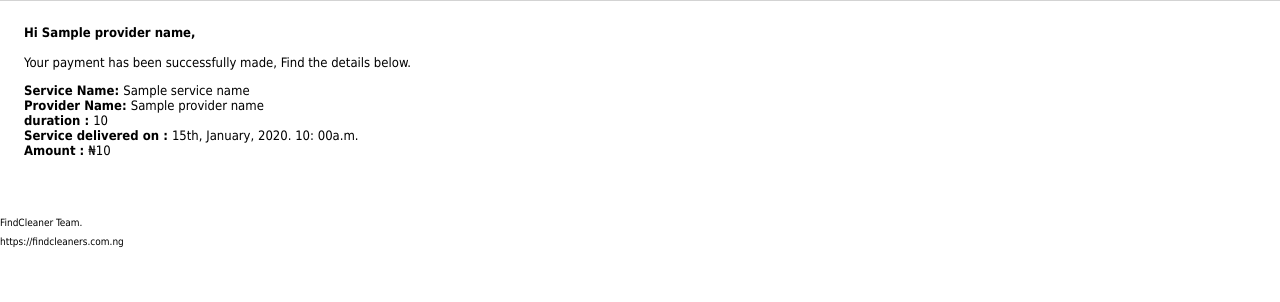
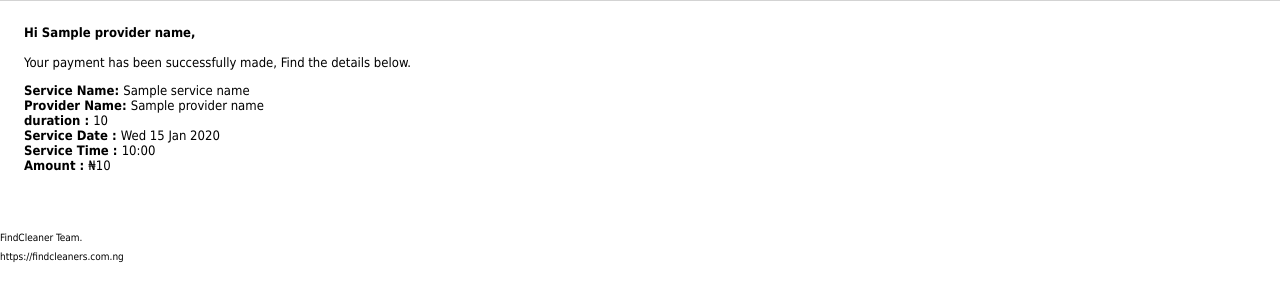
Before and after one commit to code-wizard/findcleaner, a Django app: template templates/customers/payment.html in a window 1280 px wide. Shown: the part 54-356 px from the top of the page. Run offline with Django 3.2, Linux system fonts and the light colour scheme; the template is opened without the code that fills it: most values are stand-ins (such as "Sample title", 1, 10 or a date in 2020); parts of the project's set-up code (start-up, migrations or seed data) failed here and were passed over.

Commit message:
- update mail reciept template

```diff
--- a/templates/customers/payment.html
+++ b/templates/customers/payment.html
@@ -24,7 +24,10 @@
 							<span style="font-weight:bold">duration : </span>{{duration}}
 						</div>
                         <div>
-							<span style="font-weight:bold">Service delivered on : </span>{{ deliver_on|date:"dS, F, Y. h: sa"}}
+							<span style="font-weight:bold">Service Date : </span>{{ deliver_on|date:"D d M Y"}}
+						</div>
+						<div>
+							<span style="font-weight:bold">Service Time : </span>{{ deliver_on|time:"H:i"}}
 						</div>
 						<div>
 							<span style="font-weight:bold">Amount : </span>₦{{amount}}
--- a/templates/providers/payment.html
+++ b/templates/providers/payment.html
@@ -24,7 +24,10 @@
 							<span style="font-weight:bold">duration : </span>{{duration}}
 						</div>
                         <div>
-							<span style="font-weight:bold">Service Time : </span>{{ deliver_on|date:"dS, F, Y. h: sa"}}
+							<span style="font-weight:bold">Service Date : </span>{{ deliver_on|date:"D d M Y"}}
+						</div>
+						<div>
+							<span style="font-weight:bold">Service Time : </span>{{ deliver_on|time:"H:i"}}
 						</div>
 						<div>
 							<span style="font-weight:bold">Amount : </span>₦{{amount}}
```
